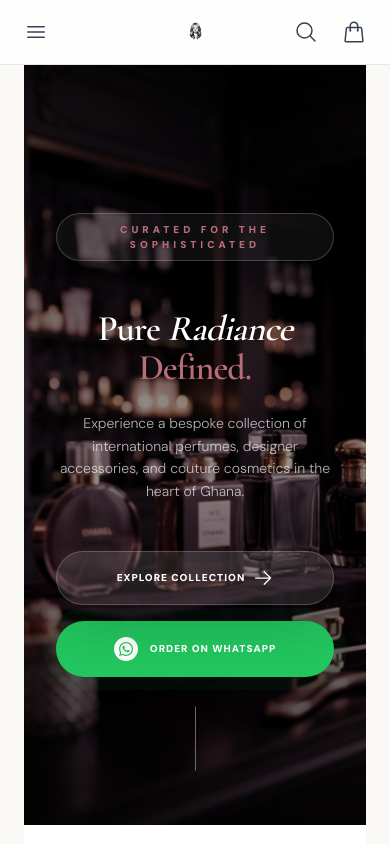
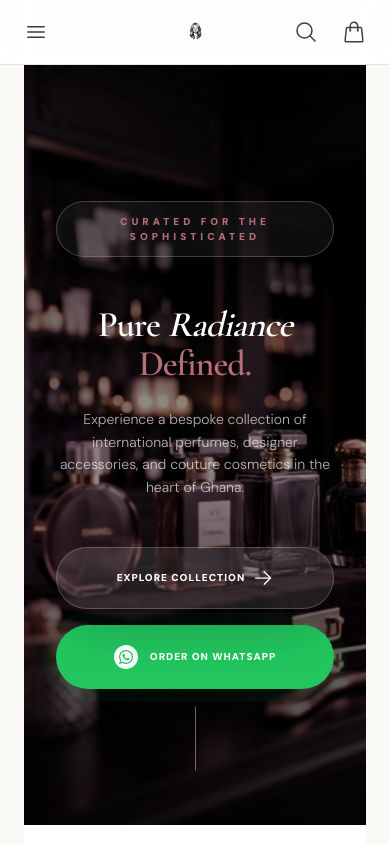
Before and after one commit to Baafi-Marcus/glow_connies_kaakyire, a Next.js app: page / in a window 390 px wide. Shown: the top 844 px of the page. Built offline with nearby package versions, Linux system fonts and the light colour scheme; no server answers; the database is empty.

Commit message:
UI Polish: Increase vertical padding on Hero buttons and badges for better breathing room

```diff
--- a/src/app/page.tsx
+++ b/src/app/page.tsx
@@ -48,7 +48,7 @@ export default function Homepage() {
 
         <div className="relative z-10 px-8 text-center text-white max-w-4xl space-y-12">
           <div className="flex justify-center animate-fade-in-up [animation-delay:200ms]">
-            <span className="px-6 py-2 rounded-full border border-white/20 backdrop-blur-xl text-[10px] font-black uppercase tracking-[0.4em] bg-white/5 text-brand-rosegold shadow-2xl">
+            <span className="px-6 py-3 rounded-full border border-white/20 backdrop-blur-xl text-[10px] font-black uppercase tracking-[0.4em] bg-white/5 text-brand-rosegold shadow-2xl">
               Curated for the Sophisticated
             </span>
           </div>
@@ -66,13 +66,13 @@ export default function Homepage() {
           <div className="flex flex-col sm:flex-row items-center justify-center gap-4 md:gap-6 animate-fade-in-up [animation-delay:1000ms]">
             <Link
               href="/products"
-              className="group w-full sm:w-auto px-8 md:px-12 py-4 md:py-6 bg-white/10 backdrop-blur-md border border-white/20 text-white font-black uppercase tracking-widest text-[10px] md:text-xs rounded-full shadow-2xl hover:bg-white hover:text-black transition-all duration-700 flex items-center justify-center gap-2"
+              className="group w-full sm:w-auto px-8 md:px-12 py-5 md:py-6 bg-white/10 backdrop-blur-md border border-white/20 text-white font-black uppercase tracking-widest text-[10px] md:text-xs rounded-full shadow-2xl hover:bg-white hover:text-black transition-all duration-700 flex items-center justify-center gap-2"
             >
               Explore Collection <ArrowRightIcon className="w-5 h-5 group-hover:translate-x-2 transition-transform duration-500" />
             </Link>
             <button
               onClick={() => window.open(`https://wa.me/233246702043`, '_blank')}
-              className="w-full sm:w-auto px-8 md:px-12 py-4 md:py-6 bg-whatsapp text-white font-black uppercase tracking-widest text-[10px] md:text-xs rounded-full shadow-xl hover:scale-105 transition-all duration-500 flex items-center justify-center gap-3 animate-whatsapp-pulse"
+              className="w-full sm:w-auto px-8 md:px-12 py-5 md:py-6 bg-whatsapp text-white font-black uppercase tracking-widest text-[10px] md:text-xs rounded-full shadow-xl hover:scale-105 transition-all duration-500 flex items-center justify-center gap-3 animate-whatsapp-pulse"
             >
               <svg className="w-6 h-6 fill-current" viewBox="0 0 24 24"><path d="M12.031 6.172c-3.181 0-5.767 2.586-5.768 5.766-.001 1.298.38 2.27 1.019 3.287l-.582 2.128 2.182-.573c.978.58 1.911.928 3.145.929 3.178 0 5.767-2.587 5.768-5.766.001-3.187-2.575-5.77-5.764-5.771zm3.392 8.244c-.144.405-.837.774-1.17.824-.299.045-.677.063-1.092-.069-.252-.08-.575-.187-.988-.365-1.739-.751-2.874-2.502-2.961-2.617-.087-.116-.708-.94-.708-1.793s.448-1.273.607-1.446c.159-.173.346-.217.462-.217l.332.006c.106.005.249-.04.39.298.144.347.491 1.2.534 1.287.043.087.072.188.014.304-.058.116-.087.188-.173.289l-.26.304c-.087.086-.177.18-.076.354.101.174.449.741.964 1.201.662.591 1.221.774 1.394.86s.274.072.376-.043c.101-.116.433-.506.549-.68.116-.173.231-.145.39-.087s1.011.477 1.184.564.289.13.332.202c.045.072.045.419-.099.824zm-3.423-14.416c-6.627 0-12 5.373-12 12s5.373 12 12 12 12-5.373 12-12-5.373-12-12-12zm.029 18.88c-1.161 0-2.305-.292-3.318-.844l-3.677.964.984-3.595c-.607-1.052-.927-2.246-.926-3.468.001-3.825 3.113-6.937 6.937-6.937 1.856.001 3.598.723 4.907 2.034 1.31 1.311 2.031 3.054 2.03 4.908-.001 3.825-3.113 6.938-6.937 6.938z"/></svg>
               Order on WhatsApp
```
